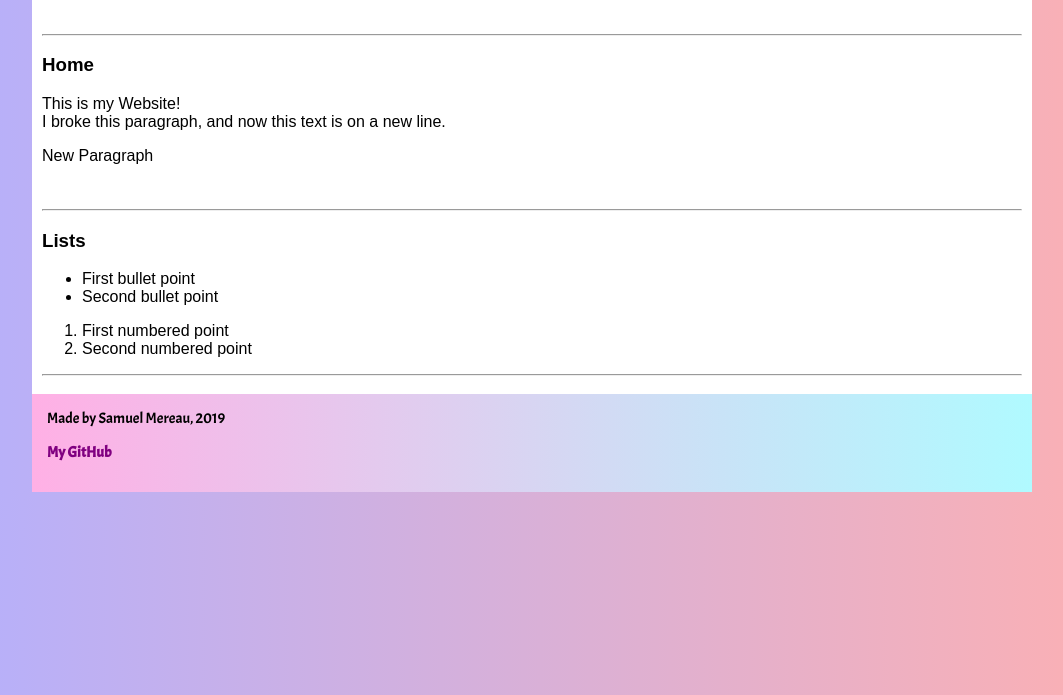
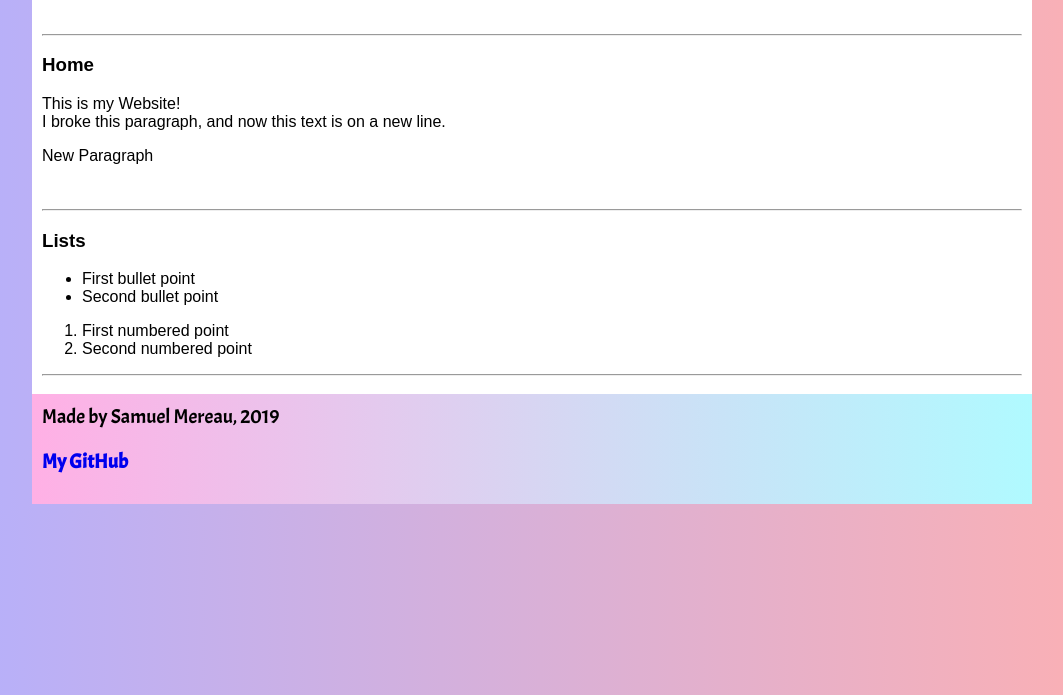
Before and after one commit to SamuelMereau/Basic-HTML-and-CSS-Structure, a plain HTML site: page index.html in a window 1280 px wide. Shown: the part 105-800 px from the top of the page, without its empty margins (108-1171 px from the left). Drawn offline with Linux system fonts and the light colour scheme; a web font is replaced by a local one.

Commit message:
Update style.css

```diff
--- a/style.css
+++ b/style.css
@@ -31,8 +31,8 @@ padding: 10px;
 }
 
 #footer {
-  font-family: 'Acme'; font-size: 15px;
-  padding: 15px;
+  font-family: 'Acme'; font-size: 20px;
+  padding: 10px;
   clear: both;
   background-image: linear-gradient(to left, #b0faff, #ffb0e5);
 }
@@ -44,5 +44,6 @@ padding: 10px;
 .link {
   text-decoration: none;
   font-weight: bold;
+  font-size: 15px
   color: purple;
 }
```
